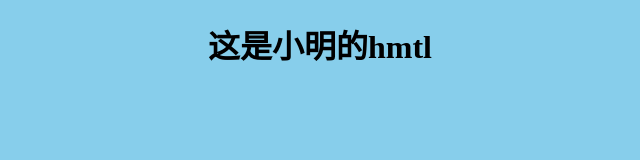
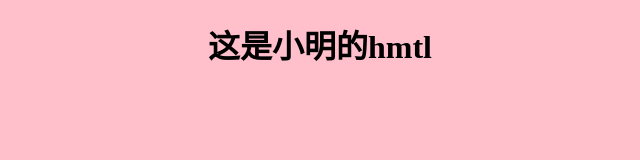
Before and after one commit to dongsigu123/site03, a plain HTML site: page index.html in a window 1280 px wide. Shown: the whole page, without its empty margins (320-960 px from the left). Drawn offline with Linux system fonts and the light colour scheme.

Commit message:
这是小明第四天提交的文件

```diff
--- a/css/base.css
+++ b/css/base.css
@@ -1,7 +1,7 @@
 body{
 	margin: 0;
 	padding: 0;
-	background-color: skyblue;
+	background-color: pink;
 }
 h1{
 	text-align: center;
```
Also changed, not shown: task.html (added, +9 -0 lines).
